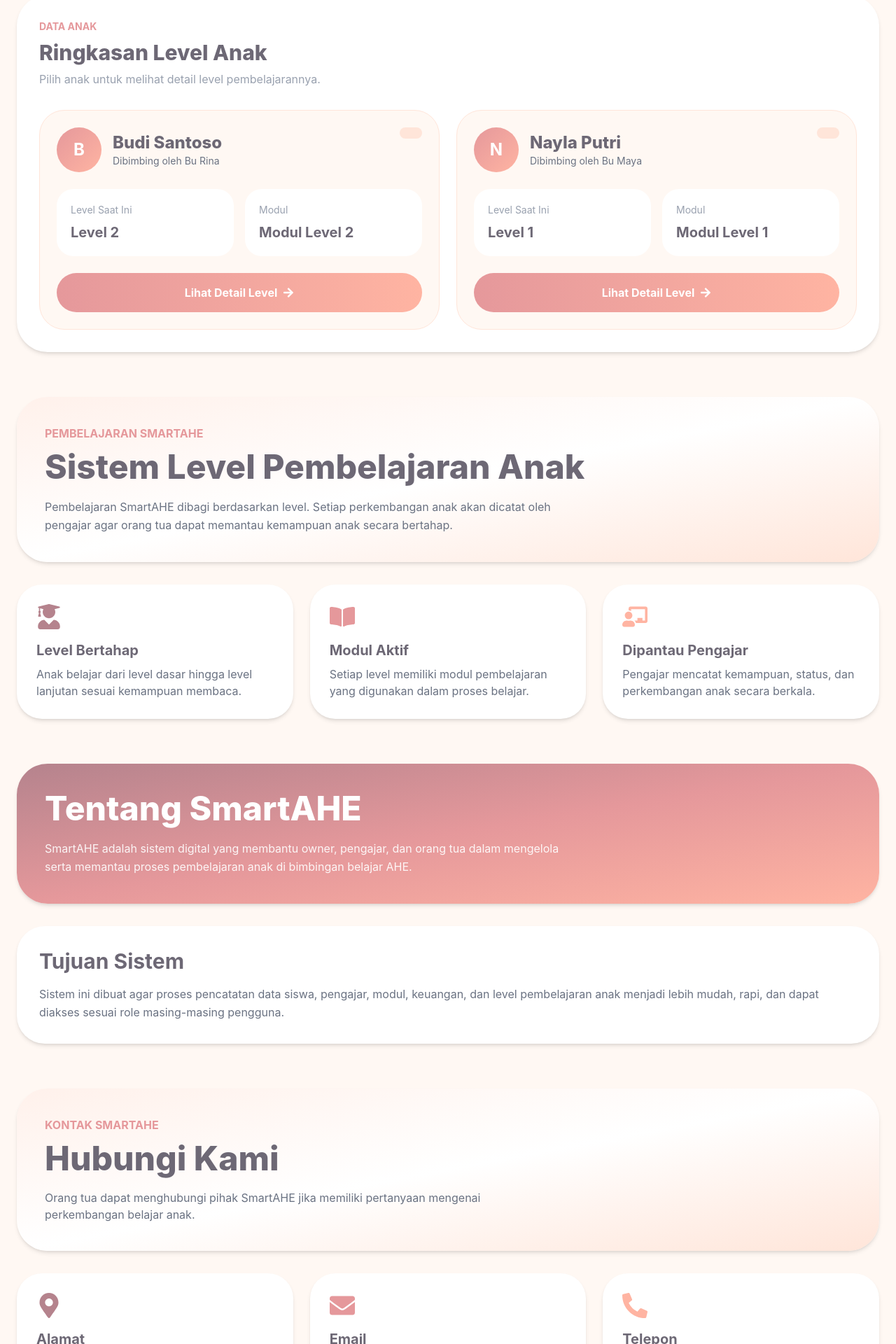
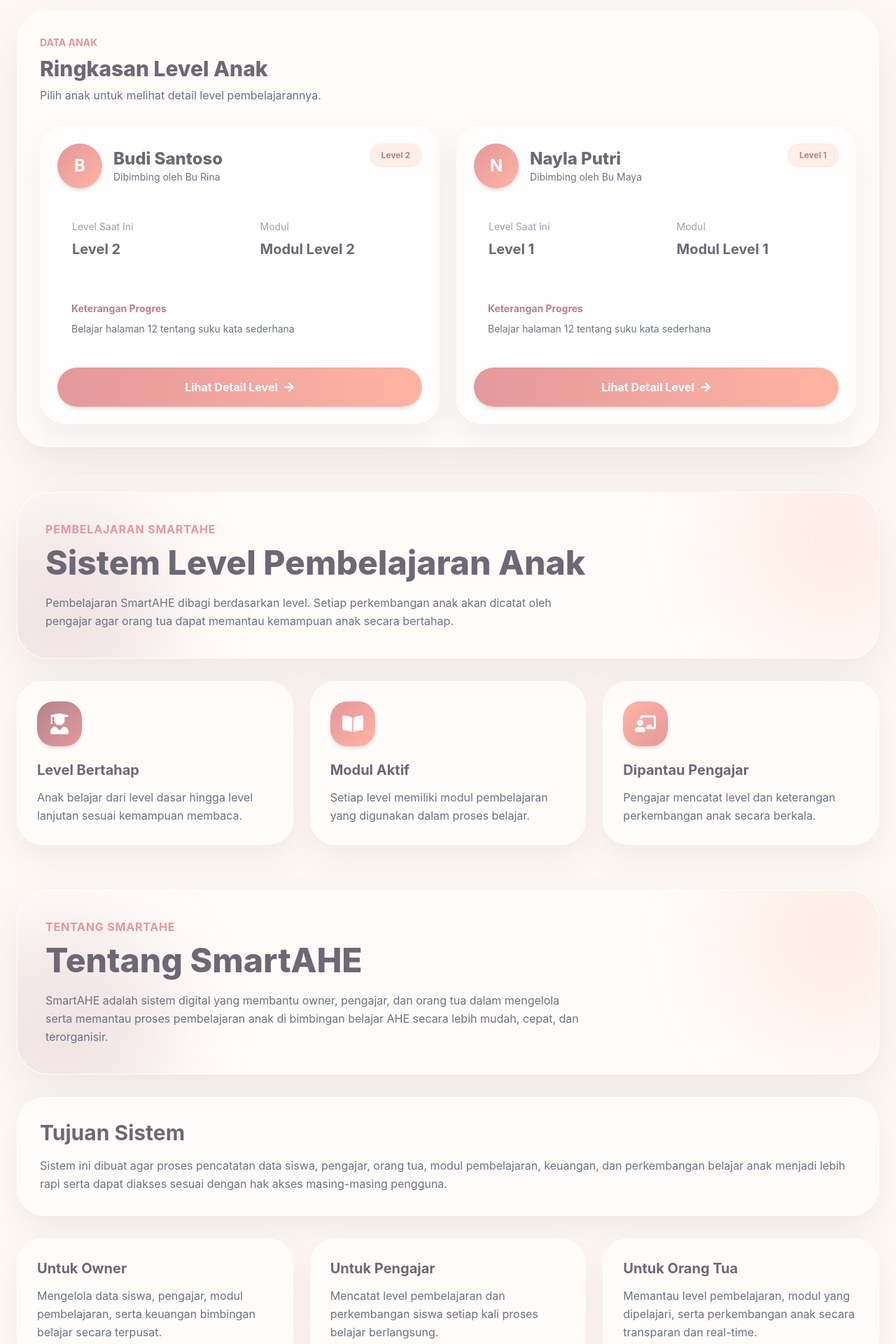
Before and after one commit to abl1717/2TIA_kel2-ProjectAHE, a React (Vite) app: page /orangtua/dashboard in a window 1280 px wide. Shown: the part 880-2800 px from the top of the page at 70% size. Built offline with nearby package versions, Linux system fonts and the light colour scheme.

Commit message:
perubahn 05 juni

```diff
--- a/src/pages/orangtua/Dashboard.jsx
+++ b/src/pages/orangtua/Dashboard.jsx
@@ -39,6 +39,10 @@
     return modulData.find((modul) => modul.level === level);
   };
 
+  const jumlahLevelAktif = dataAnak.filter((anak) => {
+    return getLevelAnak(anak.id);
+  }).length;
+
   const jumlahPengajarAktif = new Set(
     dataAnak
       .map((anak) => getLevelAnak(anak.id)?.idPengajar)
@@ -49,14 +53,14 @@
     <div className="space-y-16">
       <section
         id="beranda"
-        className="relative overflow-hidden rounded-[48px] bg-gradient-to-br from-[#FFF1EB] via-white to-[#FFE5D9] px-8 py-14 shadow-md scroll-mt-32"
+        className="orangtua-glass-panel relative overflow-hidden rounded-[48px] px-8 py-14 scroll-mt-32"
       >
-        <div className="absolute -right-24 -top-24 h-80 w-80 rounded-full bg-[#FFB4A2]/30 blur-3xl"></div>
-        <div className="absolute -bottom-28 -left-20 h-80 w-80 rounded-full bg-[#B5838D]/20 blur-3xl"></div>
+        <div className="pointer-events-none absolute -right-24 -top-24 h-80 w-80 rounded-full bg-[#FFB4A2]/30 blur-3xl"></div>
+        <div className="pointer-events-none absolute -bottom-28 -left-20 h-80 w-80 rounded-full bg-[#B5838D]/20 blur-3xl"></div>
 
         <div className="relative z-10 grid items-center gap-10 lg:grid-cols-2">
           <div>
-            <span className="inline-flex rounded-full bg-[#FFE5D9] px-5 py-2 text-sm font-bold text-[#B5838D]">
+            <span className="orangtua-glass-input inline-flex rounded-full px-5 py-2 text-sm font-bold text-[#B5838D]">
               Portal Monitoring Anak
             </span>
 
@@ -66,7 +70,7 @@
 
             <p className="mt-5 max-w-xl text-lg leading-relaxed text-gray-500">
               Selamat datang, {orangTuaLogin.nama}. Lihat level pembelajaran,
-              modul aktif, pengajar, dan catatan perkembangan anak dalam satu
+              modul aktif, pengajar, dan keterangan progres anak dalam satu
               halaman.
             </p>
 
@@ -88,7 +92,7 @@
                     .getElementById("tentang")
                     ?.scrollIntoView({ behavior: "smooth" })
                 }
-                className="rounded-full border border-[#FFE5D9] bg-white px-7 py-4 font-bold text-[#B5838D] shadow-sm transition hover:bg-[#FFF1EB]"
+                className="orangtua-glass-input rounded-full px-7 py-4 font-bold text-[#B5838D] transition hover:scale-105"
               >
                 Tentang SmartAHE
               </button>
@@ -97,21 +101,25 @@
 
           <div className="relative flex justify-center">
             <div className="absolute h-80 w-80 rounded-full bg-[#FFB4A2]/20 blur-3xl"></div>
+
+            <div className="orangtua-glass-card relative z-10 rounded-[42px] p-5">
               <img
                 src="/orangtua-hero.png"
                 alt="Hero Orang Tua"
-              className="relative z-10 h-[360px] object-contain drop-shadow-2xl"
+                className="h-[340px] object-contain drop-shadow-2xl"
               />
+            </div>
           </div>
         </div>
       </section>
 
       <section className="grid gap-5 md:grid-cols-3">
-        <div className="rounded-[32px] bg-white p-6 shadow-md">
+        <div className="orangtua-glass-card rounded-[32px] p-6 transition hover:-translate-y-1 hover:scale-[1.01]">
           <div className="flex items-center gap-4">
-            <div className="rounded-3xl bg-gradient-to-br from-[#B5838D] to-[#E5989B] p-5 text-2xl text-white">
+            <div className="rounded-3xl bg-gradient-to-br from-[#B5838D] to-[#E5989B] p-5 text-2xl text-white shadow-md">
               <FaChild />
             </div>
+
             <div>
               <p className="text-sm text-gray-400">Jumlah Anak</p>
               <h2 className="text-4xl font-extrabold text-[#6D6875]">
@@ -121,25 +129,27 @@
           </div>
         </div>
 
-        <div className="rounded-[32px] bg-white p-6 shadow-md">
+        <div className="orangtua-glass-card rounded-[32px] p-6 transition hover:-translate-y-1 hover:scale-[1.01]">
           <div className="flex items-center gap-4">
-            <div className="rounded-3xl bg-gradient-to-br from-[#E5989B] to-[#FFB4A2] p-5 text-2xl text-white">
+            <div className="rounded-3xl bg-gradient-to-br from-[#E5989B] to-[#FFB4A2] p-5 text-2xl text-white shadow-md">
               <FaBookOpen />
             </div>
+
             <div>
               <p className="text-sm text-gray-400">Level Aktif</p>
               <h2 className="text-4xl font-extrabold text-[#6D6875]">
-                {dataAnak.length}
+                {jumlahLevelAktif}
               </h2>
             </div>
           </div>
         </div>
 
-        <div className="rounded-[32px] bg-white p-6 shadow-md">
+        <div className="orangtua-glass-card rounded-[32px] p-6 transition hover:-translate-y-1 hover:scale-[1.01]">
           <div className="flex items-center gap-4">
-            <div className="rounded-3xl bg-gradient-to-br from-[#FFB4A2] to-[#E5989B] p-5 text-2xl text-white">
+            <div className="rounded-3xl bg-gradient-to-br from-[#FFB4A2] to-[#E5989B] p-5 text-2xl text-white shadow-md">
               <FaChalkboardTeacher />
             </div>
+
             <div>
               <p className="text-sm text-gray-400">Pengajar Anak</p>
               <h2 className="text-4xl font-extrabold text-[#6D6875]">
@@ -152,14 +162,16 @@
 
       <section
         id="anak"
-        className="rounded-[44px] bg-white p-8 shadow-md scroll-mt-32"
+        className="orangtua-glass-panel rounded-[44px] p-8 scroll-mt-32"
       >
         <div className="mb-8">
           <span className="text-sm font-bold text-[#E5989B]">DATA ANAK</span>
+
           <h2 className="mt-2 text-3xl font-extrabold text-[#6D6875]">
             Ringkasan Level Anak
           </h2>
-          <p className="mt-2 text-gray-400">
+
+          <p className="mt-2 text-gray-500">
             Pilih anak untuk melihat detail level pembelajarannya.
           </p>
         </div>
@@ -173,11 +185,11 @@
             return (
               <div
                 key={anak.id}
-                className="group rounded-[36px] border border-[#FFE5D9] bg-[#FFF8F3] p-6 transition hover:-translate-y-1 hover:shadow-xl"
+                className="orangtua-glass-card group rounded-[36px] p-6 transition hover:-translate-y-1 hover:scale-[1.01]"
               >
                 <div className="flex items-start justify-between gap-4">
                   <div className="flex items-center gap-4">
-                    <div className="flex h-16 w-16 items-center justify-center rounded-full bg-gradient-to-br from-[#E5989B] to-[#FFB4A2] text-2xl font-bold text-white">
+                    <div className="flex h-16 w-16 items-center justify-center rounded-full bg-gradient-to-br from-[#E5989B] to-[#FFB4A2] text-2xl font-bold text-white shadow-md">
                       {anak.nama.charAt(0)}
                     </div>
 
@@ -185,42 +197,51 @@
                       <h3 className="text-2xl font-extrabold text-[#6D6875]">
                         {anak.nama}
                       </h3>
+
                       <p className="text-sm text-gray-500">
                         Dibimbing oleh {pengajar ? pengajar.nama : "-"}
                       </p>
                     </div>
                   </div>
 
-                  <span className="rounded-full bg-[#FFE5D9] px-4 py-2 text-xs font-bold text-[#B5838D]">
-                    {levelAnak ? levelAnak.status : "Belum Ada Level"}
+                  <span className="rounded-full border border-[#FFE5D9]/80 bg-[#FFE5D9]/60 px-4 py-2 text-xs font-bold text-[#B5838D] backdrop-blur-md">
+                    {levelAnak ? levelAnak.level : "Belum Ada Level"}
                   </span>
                 </div>
 
                 <div className="mt-6 grid gap-4 sm:grid-cols-2">
-                  <div className="rounded-3xl bg-white p-5">
+                  <div className="orangtua-glass-input rounded-3xl p-5">
                     <p className="text-sm text-gray-400">Level Saat Ini</p>
+
                     <h4 className="mt-2 text-xl font-bold text-[#6D6875]">
                       {levelAnak ? levelAnak.level : "-"}
                     </h4>
                   </div>
 
-                  <div className="rounded-3xl bg-white p-5">
+                  <div className="orangtua-glass-input rounded-3xl p-5">
                     <p className="text-sm text-gray-400">Modul</p>
+
                     <h4 className="mt-2 text-xl font-bold text-[#6D6875]">
                       {modul ? modul.namaModul : "-"}
                     </h4>
                   </div>
                 </div>
 
-                <p className="mt-5 text-sm leading-relaxed text-gray-500">
+                <div className="mt-5 rounded-3xl bg-white/35 p-5 backdrop-blur-xl">
+                  <p className="text-sm font-bold text-[#B5838D]">
+                    Keterangan Progres
+                  </p>
+
+                  <p className="mt-2 text-sm leading-relaxed text-gray-500">
                     {levelAnak
-                    ? levelAnak.kemampuan
+                      ? levelAnak.keterangan || "Belum ada keterangan progres."
                       : "Level pembelajaran anak belum dicatat oleh pengajar."}
                   </p>
+                </div>
 
                 <button
                   onClick={() => navigate(`/orangtua/detail-anak/${anak.id}`)}
-                  className="mt-6 flex w-full items-center justify-center gap-2 rounded-full bg-gradient-to-r from-[#E5989B] to-[#FFB4A2] py-4 font-bold text-white transition group-hover:scale-[1.02]"
+                  className="mt-6 flex w-full items-center justify-center gap-2 rounded-full bg-gradient-to-r from-[#E5989B] to-[#FFB4A2] py-4 font-bold text-white shadow-md transition group-hover:scale-[1.02]"
                 >
                   Lihat Detail Level
                   <FaArrowRight />
--- a/src/pages/orangtua/Kontak.jsx
+++ b/src/pages/orangtua/Kontak.jsx
@@ -3,36 +3,65 @@
 export default function Kontak() {
   return (
     <div className="space-y-8">
-      <section className="rounded-[44px] bg-gradient-to-br from-[#FFF1EB] via-white to-[#FFE5D9] p-10 shadow-md">
-        <p className="font-bold text-[#E5989B]">KONTAK SMARTAHE</p>
+      <section className="orangtua-glass-panel relative overflow-hidden rounded-[44px] p-10">
+        <div className="absolute -right-20 -top-20 h-72 w-72 rounded-full bg-[#FFB4A2]/20 blur-3xl"></div>
 
-        <h1 className="mt-3 text-5xl font-extrabold text-[#6D6875]">
-          Hubungi Kami
-        </h1>
+        <div className="absolute -bottom-20 -left-20 h-72 w-72 rounded-full bg-[#B5838D]/20 blur-3xl"></div>
 
-        <p className="mt-5 max-w-2xl text-gray-500">
-          Orang tua dapat menghubungi pihak SmartAHE jika memiliki pertanyaan
-          mengenai perkembangan belajar anak.
-        </p>
+        <div className="relative z-10">
+          <p className="font-bold tracking-wider text-[#E5989B]">
+            KONTAK SMARTAHE
+          </p>
+
+          <h1 className="mt-3 text-5xl font-extrabold text-[#6D6875]">
+            Hubungi Kami
+          </h1>
+
+          <p className="mt-5 max-w-2xl leading-relaxed text-gray-500">
+            Orang tua dapat menghubungi pihak SmartAHE jika memiliki pertanyaan
+            mengenai perkembangan belajar anak, jadwal pembelajaran, maupun
+            informasi administrasi lainnya.
+          </p>
+        </div>
       </section>
 
       <section className="grid gap-6 md:grid-cols-3">
-        <div className="rounded-[36px] bg-white p-7 shadow-md">
-          <FaMapMarkerAlt className="text-4xl text-[#B5838D]" />
-          <h3 className="mt-4 text-xl font-bold text-[#6D6875]">Alamat</h3>
-          <p className="mt-2 text-gray-500">Rumbai, Pekanbaru</p>
+        <div className="orangtua-glass-card rounded-[36px] p-7 transition-all duration-300 hover:-translate-y-1 hover:scale-[1.02]">
+          <div className="flex h-16 w-16 items-center justify-center rounded-3xl bg-gradient-to-br from-[#B5838D] to-[#E5989B] text-3xl text-white shadow-md">
+            <FaMapMarkerAlt />
+          </div>
+
+          <h3 className="mt-5 text-xl font-bold text-[#6D6875]">Alamat</h3>
+
+          <p className="mt-3 leading-relaxed text-gray-500">
+            Rumbai, Pekanbaru,
+            <br />
+            Provinsi Riau
+          </p>
         </div>
 
-        <div className="rounded-[36px] bg-white p-7 shadow-md">
-          <FaEnvelope className="text-4xl text-[#E5989B]" />
-          <h3 className="mt-4 text-xl font-bold text-[#6D6875]">Email</h3>
-          <p className="mt-2 text-gray-500">smartahe@gmail.com</p>
+        <div className="orangtua-glass-card rounded-[36px] p-7 transition-all duration-300 hover:-translate-y-1 hover:scale-[1.02]">
+          <div className="flex h-16 w-16 items-center justify-center rounded-3xl bg-gradient-to-br from-[#E5989B] to-[#FFB4A2] text-3xl text-white shadow-md">
+            <FaEnvelope />
+          </div>
+
+          <h3 className="mt-5 text-xl font-bold text-[#6D6875]">Email</h3>
+
+          <p className="mt-3 break-all leading-relaxed text-gray-500">
+            smartahe@gmail.com
+          </p>
         </div>
 
-        <div className="rounded-[36px] bg-white p-7 shadow-md">
-          <FaPhoneAlt className="text-4xl text-[#FFB4A2]" />
-          <h3 className="mt-4 text-xl font-bold text-[#6D6875]">Telepon</h3>
-          <p className="mt-2 text-gray-500">+62 812 3456 7890</p>
+        <div className="orangtua-glass-card rounded-[36px] p-7 transition-all duration-300 hover:-translate-y-1 hover:scale-[1.02]">
+          <div className="flex h-16 w-16 items-center justify-center rounded-3xl bg-gradient-to-br from-[#FFB4A2] to-[#E5989B] text-3xl text-white shadow-md">
+            <FaPhoneAlt />
+          </div>
+
+          <h3 className="mt-5 text-xl font-bold text-[#6D6875]">Telepon</h3>
+
+          <p className="mt-3 leading-relaxed text-gray-500">
+            +62 812 3456 7890
+          </p>
         </div>
       </section>
     </div>
--- a/src/pages/orangtua/Pembelajaran.jsx
+++ b/src/pages/orangtua/Pembelajaran.jsx
@@ -7,8 +7,14 @@
 export default function Pembelajaran() {
   return (
     <div className="space-y-8">
-      <section className="rounded-[44px] bg-gradient-to-br from-[#FFF1EB] via-white to-[#FFE5D9] p-10 shadow-md">
-        <p className="font-bold text-[#E5989B]">PEMBELAJARAN SMARTAHE</p>
+      <section className="orangtua-glass-panel relative overflow-hidden rounded-[44px] p-10">
+        <div className="pointer-events-none absolute -right-20 -top-20 h-72 w-72 rounded-full bg-[#FFB4A2]/20 blur-3xl"></div>
+        <div className="pointer-events-none absolute -bottom-20 -left-20 h-72 w-72 rounded-full bg-[#B5838D]/20 blur-3xl"></div>
+
+        <div className="relative z-10">
+          <p className="font-bold tracking-wider text-[#E5989B]">
+            PEMBELAJARAN SMARTAHE
+          </p>
 
           <h1 className="mt-3 text-5xl font-extrabold text-[#6D6875]">
             Sistem Level Pembelajaran Anak
@@ -19,36 +25,49 @@
             anak akan dicatat oleh pengajar agar orang tua dapat memantau
             kemampuan anak secara bertahap.
           </p>
+        </div>
       </section>
 
       <section className="grid gap-6 md:grid-cols-3">
-        <div className="rounded-[36px] bg-white p-7 shadow-md">
-          <FaUserGraduate className="text-4xl text-[#B5838D]" />
-          <h3 className="mt-4 text-xl font-bold text-[#6D6875]">
+        <div className="orangtua-glass-card rounded-[36px] p-7 transition-all duration-300 hover:-translate-y-1 hover:scale-[1.02]">
+          <div className="flex h-16 w-16 items-center justify-center rounded-3xl bg-gradient-to-br from-[#B5838D] to-[#E5989B] text-3xl text-white shadow-md">
+            <FaUserGraduate />
+          </div>
+
+          <h3 className="mt-5 text-xl font-bold text-[#6D6875]">
             Level Bertahap
           </h3>
-          <p className="mt-2 text-gray-500">
+
+          <p className="mt-3 leading-relaxed text-gray-500">
             Anak belajar dari level dasar hingga level lanjutan sesuai kemampuan
             membaca.
           </p>
         </div>
 
-        <div className="rounded-[36px] bg-white p-7 shadow-md">
-          <FaBookOpen className="text-4xl text-[#E5989B]" />
-          <h3 className="mt-4 text-xl font-bold text-[#6D6875]">Modul Aktif</h3>
-          <p className="mt-2 text-gray-500">
+        <div className="orangtua-glass-card rounded-[36px] p-7 transition-all duration-300 hover:-translate-y-1 hover:scale-[1.02]">
+          <div className="flex h-16 w-16 items-center justify-center rounded-3xl bg-gradient-to-br from-[#E5989B] to-[#FFB4A2] text-3xl text-white shadow-md">
+            <FaBookOpen />
+          </div>
+
+          <h3 className="mt-5 text-xl font-bold text-[#6D6875]">Modul Aktif</h3>
+
+          <p className="mt-3 leading-relaxed text-gray-500">
             Setiap level memiliki modul pembelajaran yang digunakan dalam proses
             belajar.
           </p>
         </div>
 
-        <div className="rounded-[36px] bg-white p-7 shadow-md">
-          <FaChalkboardTeacher className="text-4xl text-[#FFB4A2]" />
-          <h3 className="mt-4 text-xl font-bold text-[#6D6875]">
+        <div className="orangtua-glass-card rounded-[36px] p-7 transition-all duration-300 hover:-translate-y-1 hover:scale-[1.02]">
+          <div className="flex h-16 w-16 items-center justify-center rounded-3xl bg-gradient-to-br from-[#FFB4A2] to-[#E5989B] text-3xl text-white shadow-md">
+            <FaChalkboardTeacher />
+          </div>
+
+          <h3 className="mt-5 text-xl font-bold text-[#6D6875]">
             Dipantau Pengajar
           </h3>
-          <p className="mt-2 text-gray-500">
-            Pengajar mencatat kemampuan, status, dan perkembangan anak secara
+
+          <p className="mt-3 leading-relaxed text-gray-500">
+            Pengajar mencatat level dan keterangan perkembangan anak secara
             berkala.
           </p>
         </div>
--- a/src/pages/orangtua/Tentang.jsx
+++ b/src/pages/orangtua/Tentang.jsx
@@ -1,24 +1,66 @@
 export default function Tentang() {
   return (
     <div className="space-y-8">
-      <section className="rounded-[44px] bg-gradient-to-br from-[#B5838D] via-[#E5989B] to-[#FFB4A2] p-10 text-white shadow-md">
-        <h1 className="text-5xl font-extrabold">Tentang SmartAHE</h1>
+      <section className="orangtua-glass-panel relative overflow-hidden rounded-[44px] p-10">
+        <div className="pointer-events-none absolute -right-20 -top-20 h-72 w-72 rounded-full bg-[#FFB4A2]/20 blur-3xl"></div>
 
-        <p className="mt-5 max-w-3xl leading-relaxed text-white/90">
-          SmartAHE adalah sistem digital yang membantu owner, pengajar, dan
-          orang tua dalam mengelola serta memantau proses pembelajaran anak di
-          bimbingan belajar AHE.
+        <div className="pointer-events-none absolute -bottom-20 -left-20 h-72 w-72 rounded-full bg-[#B5838D]/20 blur-3xl"></div>
+
+        <div className="relative z-10">
+          <p className="font-bold tracking-wider text-[#E5989B]">
+            TENTANG SMARTAHE
+          </p>
+
+          <h1 className="mt-3 text-5xl font-extrabold text-[#6D6875]">
+            Tentang SmartAHE
+          </h1>
+
+          <p className="mt-5 max-w-3xl leading-relaxed text-gray-500">
+            SmartAHE adalah sistem digital yang membantu owner, pengajar, dan
+            orang tua dalam mengelola serta memantau proses pembelajaran anak di
+            bimbingan belajar AHE secara lebih mudah, cepat, dan terorganisir.
+          </p>
+        </div>
+      </section>
+
+      <section className="orangtua-glass-card rounded-[40px] p-8">
+        <h2 className="text-3xl font-bold text-[#6D6875]">Tujuan Sistem</h2>
+
+        <p className="mt-4 leading-relaxed text-gray-500">
+          Sistem ini dibuat agar proses pencatatan data siswa, pengajar, orang
+          tua, modul pembelajaran, keuangan, dan perkembangan belajar anak
+          menjadi lebih rapi serta dapat diakses sesuai dengan hak akses
+          masing-masing pengguna.
         </p>
       </section>
 
-      <section className="rounded-[40px] bg-white p-8 shadow-md">
-        <h2 className="text-3xl font-bold text-[#6D6875]">Tujuan Sistem</h2>
+      <section className="grid gap-6 md:grid-cols-3">
+        <div className="orangtua-glass-card rounded-[36px] p-7 transition-all duration-300 hover:-translate-y-1 hover:scale-[1.02]">
+          <h3 className="text-xl font-bold text-[#6D6875]">Untuk Owner</h3>
 
-        <p className="mt-4 leading-relaxed text-gray-500">
-          Sistem ini dibuat agar proses pencatatan data siswa, pengajar, modul,
-          keuangan, dan level pembelajaran anak menjadi lebih mudah, rapi, dan
-          dapat diakses sesuai role masing-masing pengguna.
-        </p>
+          <p className="mt-3 leading-relaxed text-gray-500">
+            Mengelola data siswa, pengajar, modul pembelajaran, serta keuangan
+            bimbingan belajar secara terpusat.
+          </p>
+        </div>
+
+        <div className="orangtua-glass-card rounded-[36px] p-7 transition-all duration-300 hover:-translate-y-1 hover:scale-[1.02]">
+          <h3 className="text-xl font-bold text-[#6D6875]">Untuk Pengajar</h3>
+
+          <p className="mt-3 leading-relaxed text-gray-500">
+            Mencatat level pembelajaran dan perkembangan siswa setiap kali
+            proses belajar berlangsung.
+          </p>
+        </div>
+
+        <div className="orangtua-glass-card rounded-[36px] p-7 transition-all duration-300 hover:-translate-y-1 hover:scale-[1.02]">
+          <h3 className="text-xl font-bold text-[#6D6875]">Untuk Orang Tua</h3>
+
+          <p className="mt-3 leading-relaxed text-gray-500">
+            Memantau level pembelajaran, modul yang dipelajari, serta
+            perkembangan anak secara transparan dan real-time.
+          </p>
+        </div>
       </section>
     </div>
   );
```
Also changed, not shown: src/components/orangtua/Footer.jsx (+14 -4 lines), src/components/orangtua/Navbar.jsx (+20 -11 lines), src/pages/orangtua/Level.jsx (+41 -28 lines), src/assets/tailwind.css. Lines whose indentation alone changed are shown as unchanged.
